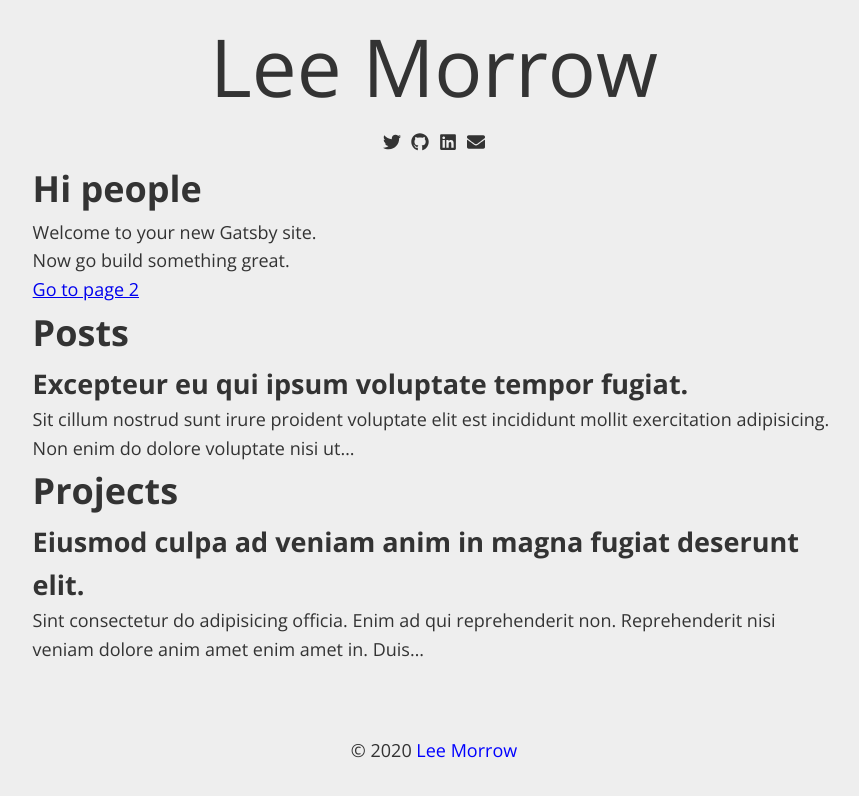
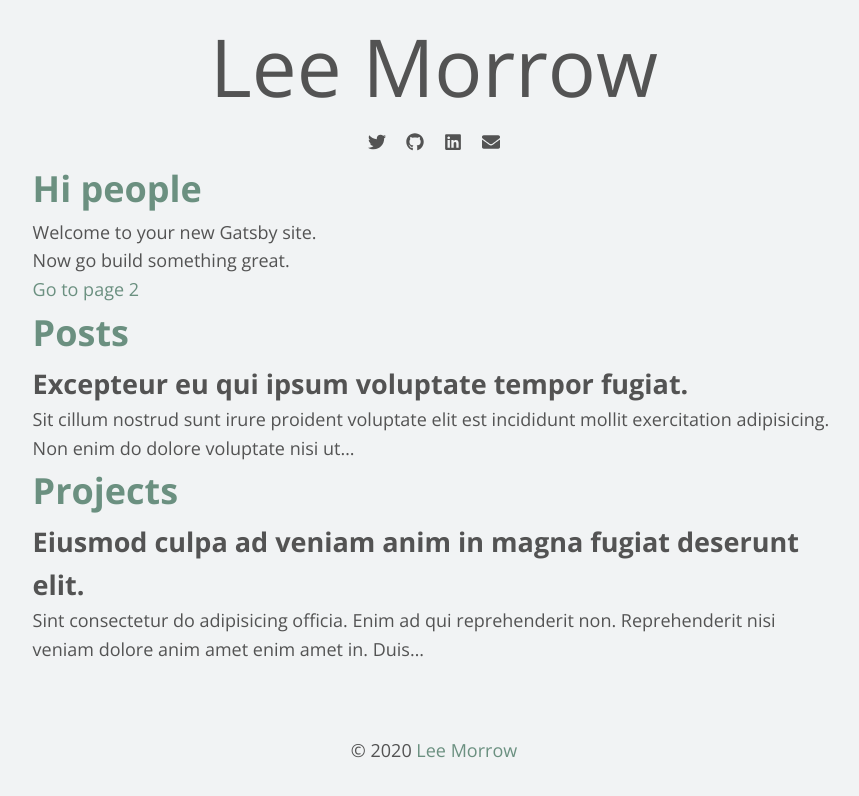
Before and after one commit to leemorrowdev/data-viz-portfolio, a Gatsby site: page / in a window 1280 px wide. Shown: the whole page, without its empty margins (206-1065 px from the left). Built offline with nearby package versions, Linux system fonts and the light colour scheme; Gatsby itself is replaced by a stand-in of ours.

Commit message:
Update styles, colors, and links

```diff
--- a/src/components/layout/header/header.module.scss
+++ b/src/components/layout/header/header.module.scss
@@ -10,10 +10,8 @@
   justify-content: center;
 
   .icon {
-    text-decoration: none;
     color: $color-gray-dark;
-    outline: none;
-    padding: 5px 5px;
+    padding: 1rem 1rem;
 
     &:hover,
     &:active {
@@ -24,11 +22,9 @@
   h1 {
     font-size: 8rem;
     font-weight: 300;
-
     a {
-      text-decoration: none;
       color: $color-gray-dark;
-      outline: none;
+      border: none;
     }
 
     @include respond(phone) {
--- a/src/components/layout/mdx/mdx-layout.module.scss
+++ /dev/null
@@ -1,7 +0,0 @@
-@import '../../../sass/variables';
-
-.container {
-  h1 {
-    color: $color-primary-dark;
-  }
-}
--- a/src/components/posts-index/index.js
+++ b/src/components/posts-index/index.js
@@ -19,9 +19,9 @@ const PostsIndex = () => {
       <ul>
         {edges.map(({ node: post }) => (
           <li key={post.id}>
-            <Link to={post.fields.slug}>
-              <h2>{post.frontmatter.title}</h2>
-            </Link>
+            <h2>
+              <Link to={post.fields.slug}>{post.frontmatter.title}</Link>
+            </h2>
             <p>{post.excerpt}</p>
           </li>
         ))}
--- a/src/components/posts-index/posts-index.module.scss
+++ b/src/components/posts-index/posts-index.module.scss
@@ -5,13 +5,13 @@
     list-style: none;
   }
 
-  a {
-    text-decoration: none;
+  h2 a {
     color: $color-gray-dark;
 
     &:hover,
     &:active {
       color: $color-primary-dark;
+      border: none;
     }
   }
 }
--- a/src/components/projects-index/index.js
+++ b/src/components/projects-index/index.js
@@ -19,9 +19,9 @@ const ProjectsIndex = () => {
       <ul>
         {edges.map(({ node: post }) => (
           <li key={post.id}>
-            <Link to={post.fields.slug}>
-              <h2>{post.frontmatter.title}</h2>
-            </Link>
+            <h2>
+              <Link to={post.fields.slug}>{post.frontmatter.title}</Link>
+            </h2>
             <p>{post.excerpt}</p>
           </li>
         ))}
--- a/src/components/projects-index/projects-index.module.scss
+++ b/src/components/projects-index/projects-index.module.scss
@@ -5,13 +5,13 @@
     list-style: none;
   }
 
-  a {
-    text-decoration: none;
+  h2 a {
     color: $color-gray-dark;
 
     &:hover,
     &:active {
       color: $color-primary-dark;
+      border: none;
     }
   }
 }
--- a/src/sass/global.scss
+++ b/src/sass/global.scss
@@ -27,7 +27,23 @@ body {
   background-color: $color-gray-light;
 }
 
-// Highlighted text
 ::selection {
   background: $color-primary-light;
 }
+
+h1 {
+  color: $color-primary-dark;
+}
+
+a {
+  text-decoration: none;
+  color: $color-primary-dark;
+  &:hover,
+  &:active {
+    border-bottom: 1px solid $color-primary-dark;
+  }
+  &:link,
+  &:visited {
+    color: $color-primary-dark;
+  }
+}
--- a/src/sass/variables.scss
+++ b/src/sass/variables.scss
@@ -4,7 +4,7 @@
 
 // Colors
 
-$color-primary-light: blue;
-$color-primary-dark: blue;
-$color-gray-light: #EEEEEE;
-$color-gray-dark: #333333;
+$color-primary-light: #CBE3DB;
+$color-primary-dark: #6B9080;
+$color-gray-light: #F1F3F4;
+$color-gray-dark: #535353;
```
